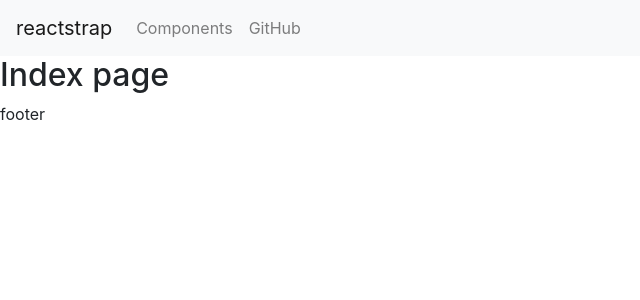
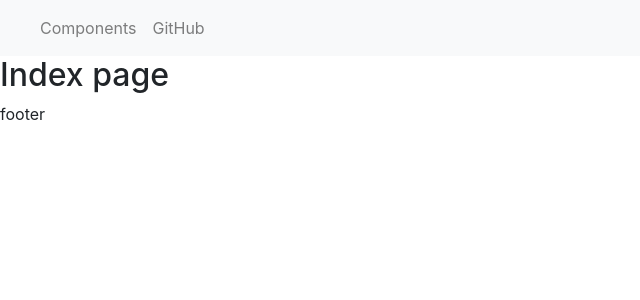
Before and after one commit to edayan/seoblog, a Next.js app in the folder frontend/: page / in a window 1280 px wide. Shown: the top 300 px of the page, without its empty margins (0-640 px from the left). Built offline with nearby package versions, Linux system fonts and the light colour scheme.

Commit message:
Adding environment variables

```diff
--- a/frontend/components/Header.js
+++ b/frontend/components/Header.js
@@ -1,4 +1,6 @@
 import { useState } from 'react';
+import {APP_NAME} from '../config';
+
 import {
   Collapse,
   Navbar,
@@ -21,7 +23,7 @@
 
   return (
       <Navbar color="light" light expand="md">
-        <NavbarBrand href="/">reactstrap</NavbarBrand>
+        <NavbarBrand href="/">{APP_NAME}</NavbarBrand>
         <NavbarToggler onClick={toggle} />
         <Collapse isOpen={isOpen} navbar>
           <Nav className="mr-auto" navbar>
--- /dev/null
+++ b/frontend/config.js
@@ -0,0 +1,6 @@
+import getConfig from 'next/config';
+
+const { publicRuntimeConfig } = getConfig();
+
+export const API = publicRuntimeConfig.PRODUCTION ? 'https://seoblog.com' : publicRuntimeConfig.API_DEVELOPMENT;
+export const APP_NAME = publicRuntimeConfig.APP_NAME;
--- /dev/null
+++ b/frontend/next.config.js
@@ -0,0 +1,7 @@
+module.exports = {
+    publicRuntimeConfig: {
+        APP_NAME: 'SEOBLOG',
+        API_DEVELOPMENT: 'http://localhost:8000/api',
+        PRODUCTION: false
+    }
+}
```
